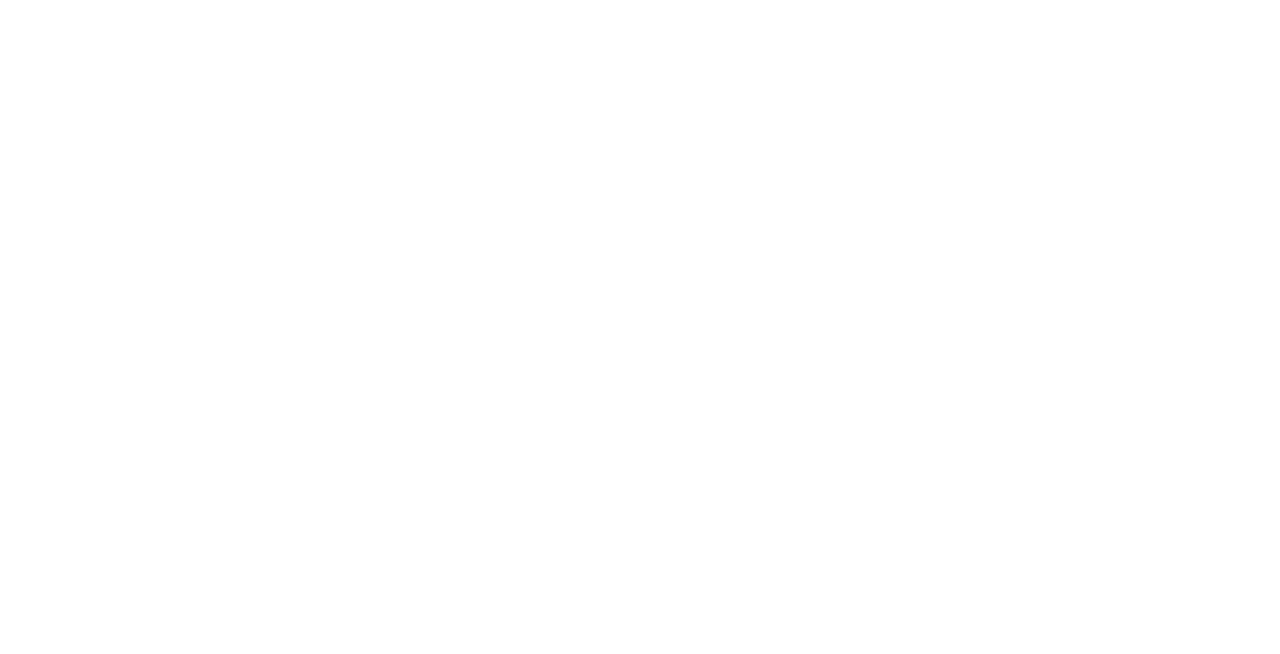
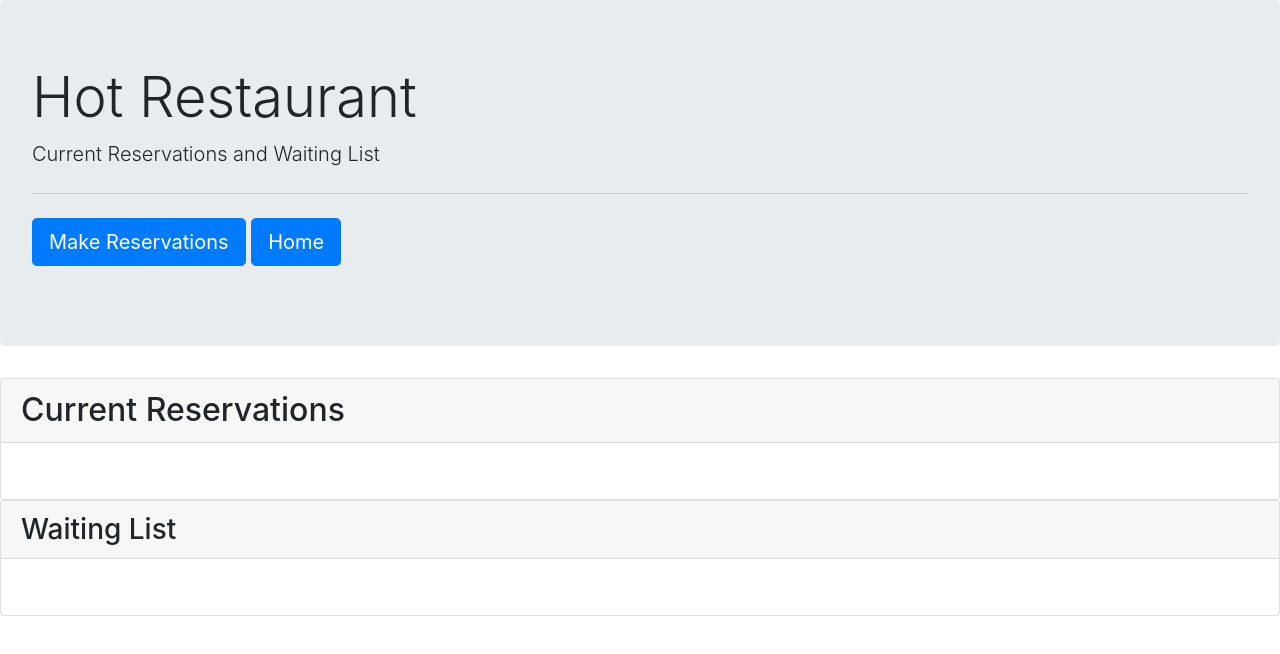
Before and after one commit to matildabrantley/hot-restaurant, a plain HTML site: page tables.html in a window 1280 px wide. Drawn offline with nearby package versions, Linux system fonts and the light colour scheme.

Commit message:
pushing-updated-table-html

```diff
--- a/tables.html
+++ b/tables.html
@@ -9,7 +9,29 @@
     <link rel="stylesheet" href="/assets/css/style.css">
 </head>
 <body>
+    <div class="jumbotron">
+        <h1 class="display-4">Hot Restaurant</h1>
+        <p class="lead">Current Reservations and Waiting List</p>
+        <hr class="my-4">
+        <p class="lead">
+        <a class="btn btn-primary btn-lg" href="/reservation" role="button">Make Reservations</a>
+        <a class="btn btn-primary btn-lg" href="/index.html" role="button">Home</a>
+        </p>
+      </div>
+      <div class="card">
+        <h2 class="card-header">Current Reservations</h2>
+        <div class="card-body">
+          <ul id='reserve-list'></ul>
 
+        </div>
+      </div>
+      <div class="card">
+        <h3 class="card-header">Waiting List</h3>
+        <div class="card-body">
+          <ul id='wait-list'></ul>
+
+        </div>
+      </div>
 
 </body>
 </html>
```
Also changed, not shown: index.html (+1 -1 lines), assets/css/style.css (line endings or trailing spaces).
